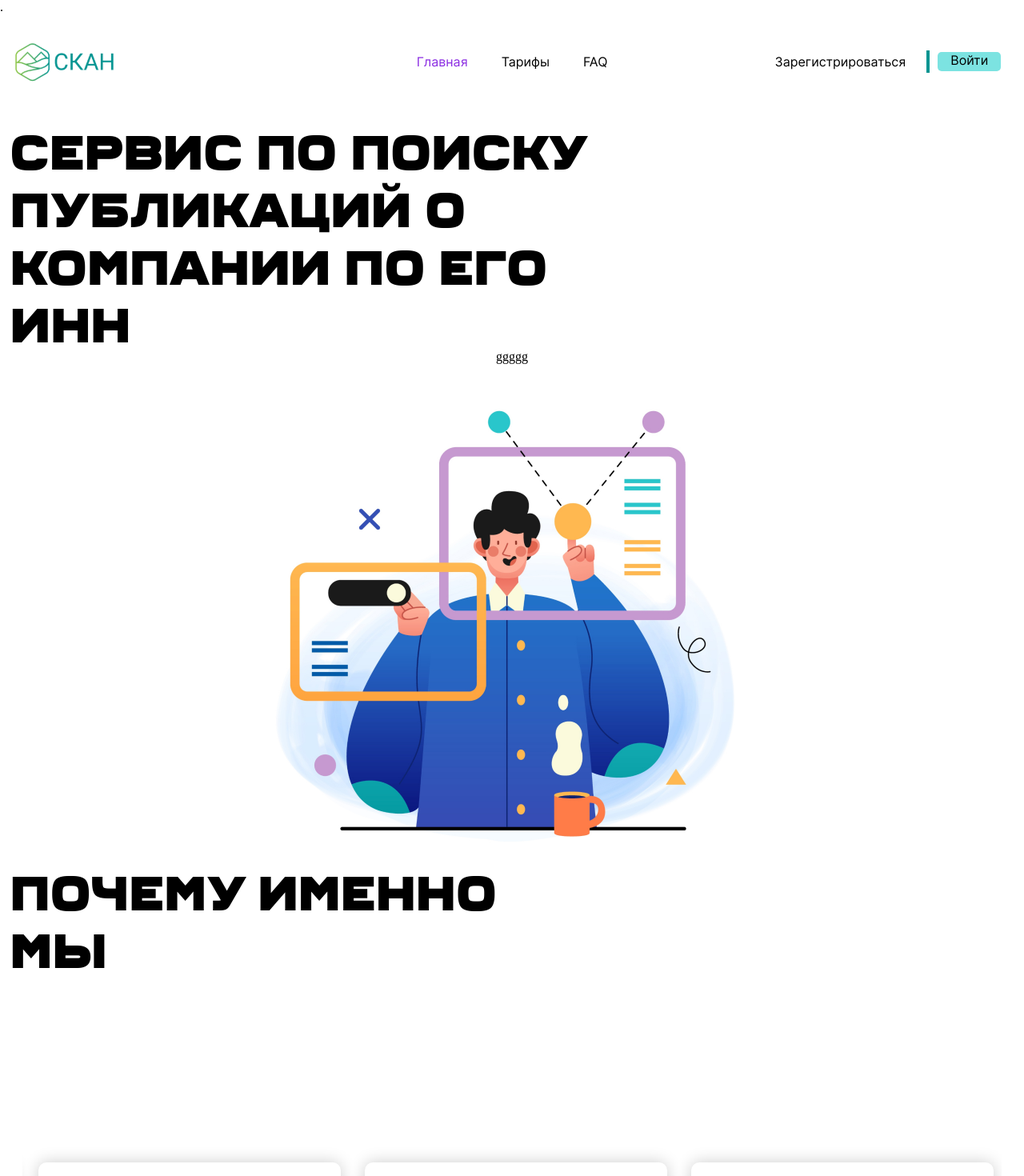
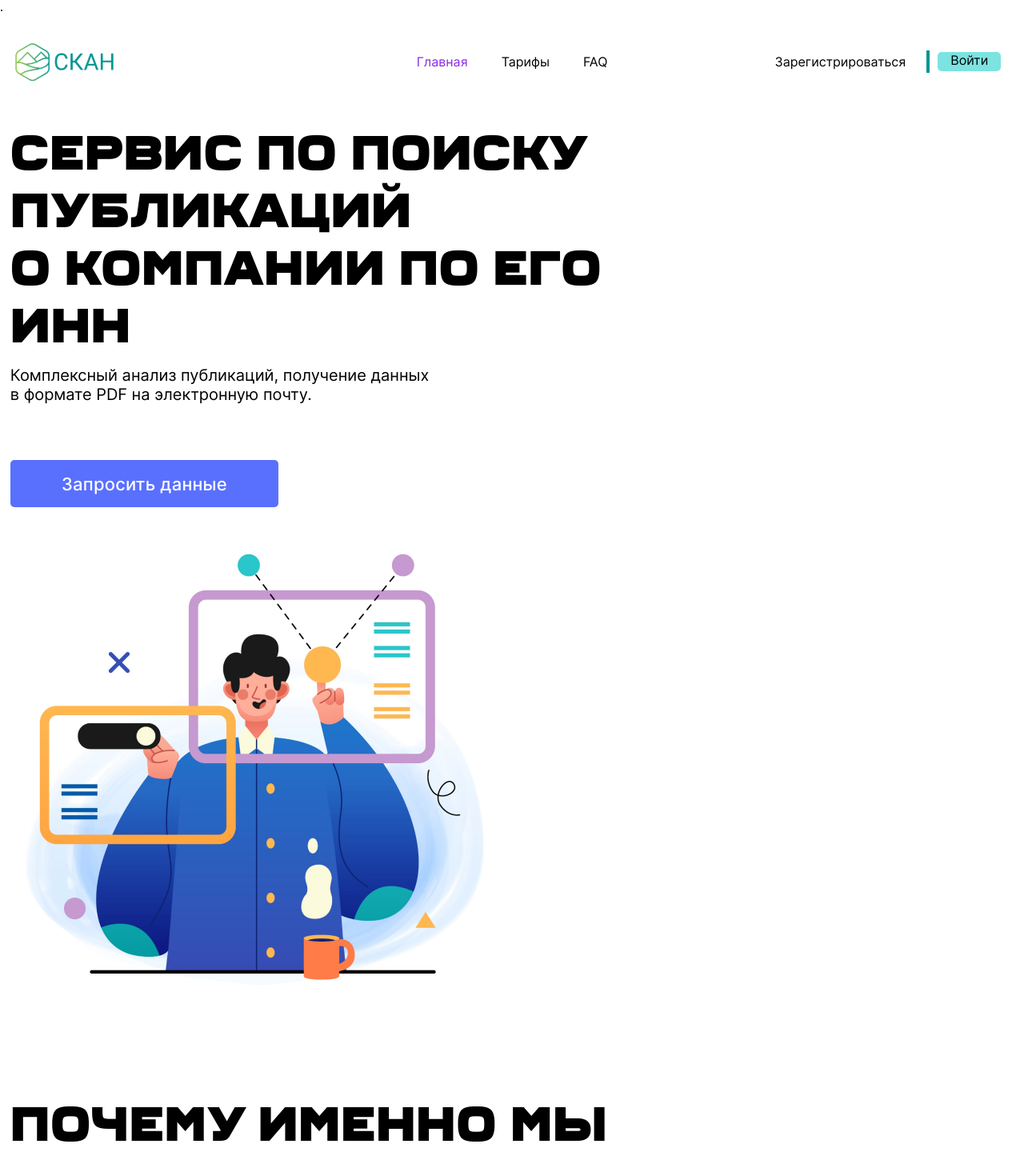
Before and after one commit to rom38/f_scan, a React (Vite) app: page /main in a window 1280 px wide. Shown: the top 1470 px of the page at 80% size. Built offline with nearby package versions, Linux system fonts and the light colour scheme.

Commit message:
mainpage modelling ok

```diff
--- a/src/components/Layout.jsx
+++ b/src/components/Layout.jsx
@@ -29,7 +29,7 @@ export const Layout = () => {
         </main>
         <footer>
             <img src={imageLogo1} alt="" />
-            <p>г. Москва, Цветной б-р, 40 <br />+7 495 771 21 11 info@skan.ru</p>
+            <p>г. Москва, Цветной б-р, 40 <br />+7 495 771 21 11 info@skan.ru<br /><br />Copyright, 2022  </p>
         </footer >
     </>
     )
--- a/src/components/MainPage.jsx
+++ b/src/components/MainPage.jsx
@@ -8,18 +8,25 @@ function MainPage() {
     return (
         <>
             <div className={style.container_1}>
-                <div className={style.header_1}>
-                    сервис по поиску публикаций о компании по его ИНН
+                <div>
+
+                    <div className={style.header_1}>
+                        сервис по поиску публикаций<br /> о компании по его ИНН
+                    </div>
+                    <p className={style.subheader_1}>
+                        Комплексный анализ публикаций, получение данных<br />
+                        в формате PDF на электронную почту.
+                    </p>
+                    <button className={style.button_1}>Запросить данные</button>
                 </div>
-                <div>ggggg</div>
                 <img src={mainImg1} alt="" />
             </div >
-            <div className={style.header_1}>
+            <div className={style.header_2}>
                 почему именно мы
             </div>
             <SimpleSlider />
             <img className={style.mainImg2} src={mainImg2} alt="" />
-            <div className={style.header_1}>
+            <div className={style.header_2}>
                 наши тарифы
             </div>
             <Tariff />
--- a/src/styles/Layout.module.css
+++ b/src/styles/Layout.module.css
@@ -91,12 +91,14 @@ footer {
     padding: 1%;
     background: #029491;
     font-size: 1rem;
-    height: 137px;
+    height: 110px;
     display: flex;
     justify-content: space-between;
     align-items: center;
     margin-top: auto;
 }
+
+
 
 footer>p {
     font-family: Inter;
@@ -105,21 +107,6 @@ footer>p {
     line-height: 17px;
     letter-spacing: 0.02em;
     text-align: right;
-
-    font-family: Inter;
-    font-size: 14px;
-    font-weight: 400;
-    line-height: 17px;
-    letter-spacing: 0.01em;
-    text-align: right;
-
-    font-family: Inter;
-    font-size: 14px;
-    font-weight: 400;
-    line-height: 17px;
-    letter-spacing: 0em;
-    text-align: right;
-    width: 199px;
 }
 
 .headerLinks {
@@ -131,6 +118,10 @@ footer>p {
     text-decoration: none;
     padding: 0 1rem;
 }
+
+/* a.headerLinks:hover {
+    text-decoration:underline;
+} */
 
 main {
     flex: 1;
@@ -168,3 +159,15 @@ main {
     background-color: #7CE3E1;
     border-radius: 5px;
 }
+
+
+@media all and (max-width: 768px) {
+    footer>img {
+        height: 111px;
+        width: 111px;
+    }
+
+    footer {
+        height: 110px;
+    }
+}
--- a/src/styles/MainPage.module.css
+++ b/src/styles/MainPage.module.css
@@ -7,69 +7,50 @@
     src: url("../fonts/Roboto-Regular.ttf");
 }
 
-header {
-    color: black;
-    padding: 1%;
-    background: var(--main-bg-color);
-    font-size: 1rem;
-    height: 93px;
-    display: flex;
-    justify-content: space-between;
-    align-items: stretch;
+
+
+.header_1 {
+    /* height: 288px; */
+    /* max-width: 743px; */
+    font-size: 60px;
+    font-family: Ferry;
+    font-weight: 900;
+    line-height: 72px;
+    letter-spacing: 0.6px;
+    text-align: left;
 }
 
-header>a {
-    color: white;
-    text-decoration: none;
-    padding: 0 1rem;
-}
-
-header>a:hover {
-    text-decoration: underline;
-}
-
-.active {
-    color: blueviolet;
-    cursor: default;
-}
-
-footer {
-    color: white;
-    padding: 1%;
-    background: #029491;
-    font-size: 1rem;
-    height: 137px;
-    display: flex;
-    justify-content: space-between;
-    align-items: center;
-    margin-top: auto;
-}
-
-.headerLinks {
-    display: flex;
-    color: black;
-    gap: 10px;
-    align-items: center;
-}
-
-main {
-    flex: 1;
-}
-
-.header_1 {
-    height: 288px;
-    max-width: 743px;
+.header_2 {
+    /* height: 288px; */
+    /* max-width: 743px; */
     font-size: 60px;
     font-family: Ferry;
-    font-size: 60px;
     font-weight: 900;
     line-height: 72px;
     letter-spacing: 0.01em;
     text-align: left;
+    margin-top: 109px;
 }
 
+.subheader_1 {
+    font-family: Inter;
+    font-size: 20px;
+    font-weight: 400;
+    line-height: 24px;
+    letter-spacing: 0em;
+    text-align: left;
+}
+
+.container_1>div {
+    display: flex;
+    flex-direction: column;
+    max-width: 743px;
+}
+
+
 .container_1 {
-    display: wrap;
+    display: flex;
+    flex-wrap: wrap;
 }
 
 .container_1 img {
@@ -81,7 +62,26 @@ main {
 
 .mainImg2 {
     width: 90vw;
+    max-width: 1307px;
     height: 575px;
+    object-fit: cover;
+    object-position: 0% 0;
+}
+.button_1 {
+    color: var(--main-bg-color);
+    font-family: Inter;
+    font-size: 22px;
+    font-style: normal;
+    font-weight: 500;
+    line-height: normal;
+    letter-spacing: 0.22px;
+    border-radius: 5px;
+    background: #5970FF;
+    max-width: 335px;
+    height: 59px;
+    border: 0px;
+    margin-top: 50px;
+
 }
 
 @media all and (max-width: 768px) {
@@ -104,8 +104,14 @@ main {
 
     .mainImg2 {
         width: 90vw;
+        /* max-width: 1307px; */
         height: 392px;
         object-fit: cover;
         object-position: 0% 0;
     }
+    .button_1 {
+font-family: Inter;
+font-size: 20px;
+letter-spacing: 0.2px;
+    }
 }
--- a/src/styles/MainPageTariff.module.css
+++ b/src/styles/MainPageTariff.module.css
@@ -84,6 +84,7 @@
     letter-spacing: var(--letter-spacing);
     display: flex;
     list-style: none;
+    text-align: left;
   }
 
   .infoLoan {
```
